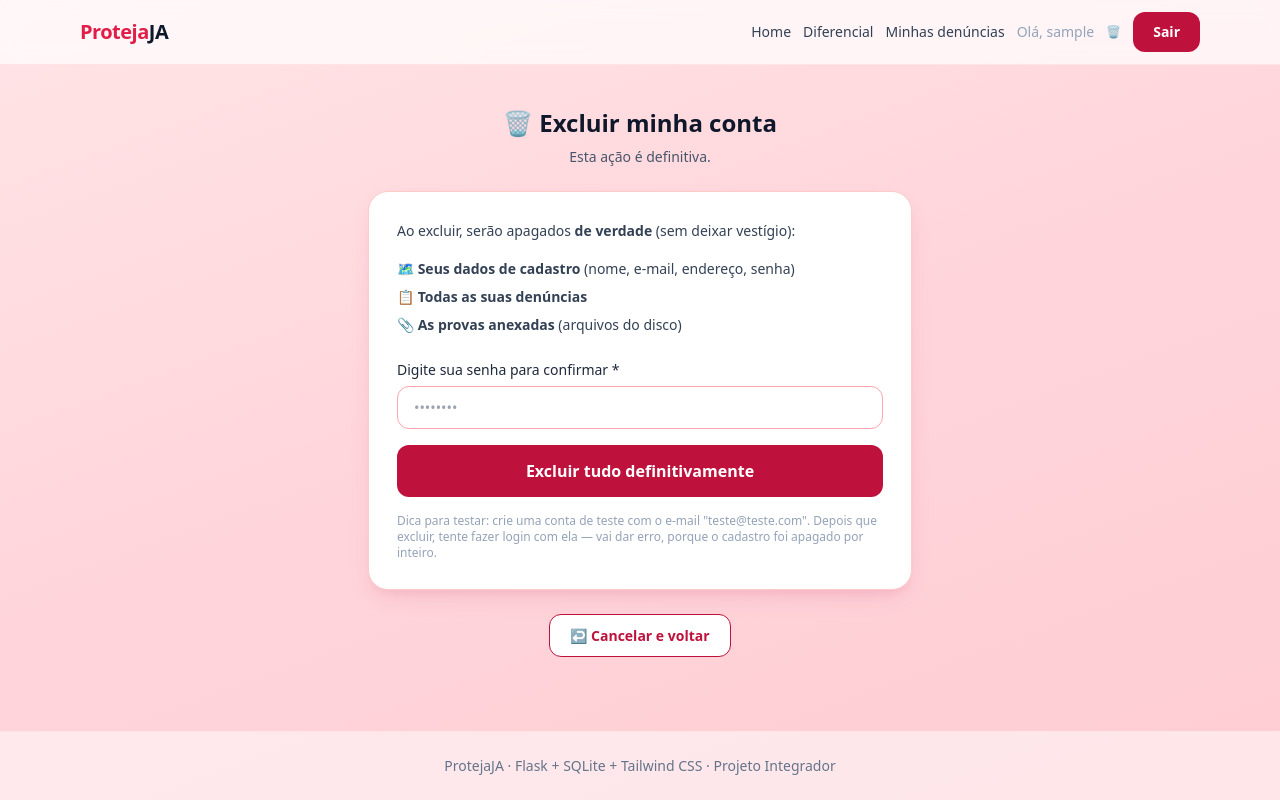
After one commit to alinedec6-ux/protejaja, a Flask app: page /excluir-conta in a window 1280 px wide. The commit adds this page. Run offline with Flask 3, Linux system fonts and the light colour scheme; the visitor is signed in with stand-in values (Sample User, id 1); data comes from the database, SQL or seed files in the repository; some libraries are stand-ins or nearby versions.

Commit message:
Adiciona exclusao de conta definitiva (apaga cadastro, denuncias e provas); troca placeholder p/ Hipermercado; remove arquivo vazio Project

```diff
--- a/backend/app.py
+++ b/backend/app.py
@@ -231,4 +231,26 @@ def create_app():
             return redirect(url_for("denuncias"))
         return render_template("ver_denuncia.html", denuncia=denuncia)
 
+    @app.route("/excluir-conta", methods=["GET", "POST"])
+    @login_obrigatorio
+    def excluir_conta():
+        user_id = session["user_id"]
+        usuario = db.usuario_por_id(user_id)
+
+        if request.method == "POST":
+            senha = request.form.get("senha") or ""
+            if not check_password_hash(usuario["senha_hash"], senha):
+                flash("Senha incorreta. Nada foi excluído.", "error")
+            else:
+                for linha in db.anexos_do_usuario(user_id):
+                    caminho = os.path.join(UPLOAD_DIR, linha["anexo"])
+                    if os.path.exists(caminho):
+                        os.remove(caminho)
+                db.apagar_conta_completa(user_id)
+                session.clear()
+                flash("Sua conta e todos os seus dados foram excluídos definitivamente.", "success")
+                return redirect(url_for("home"))
+
+        return render_template("excluir_conta.html")
+
     return app
--- a/backend/database.py
+++ b/backend/database.py
@@ -142,3 +142,21 @@ def denuncias_do_usuario(user_id):
     ).fetchall()
     conn.close()
     return rows
+
+
+def anexos_do_usuario(user_id):
+    conn = get_connection()
+    rows = conn.execute(
+        "SELECT anexo FROM reports WHERE user_id = ? AND anexo IS NOT NULL",
+        (user_id,),
+    ).fetchall()
+    conn.close()
+    return rows
+
+
+def apagar_conta_completa(user_id):
+    conn = get_connection()
+    conn.execute("DELETE FROM reports WHERE user_id = ?", (user_id,))
+    conn.execute("DELETE FROM users WHERE id = ?", (user_id,))
+    conn.commit()
+    conn.close()
--- a/backend/templates/base.html
+++ b/backend/templates/base.html
@@ -20,6 +20,7 @@
                 {% if user %}
                     <a href="/denuncias" class="text-slate-700 hover:text-rose-600">Minhas denúncias</a>
                     <span class="hidden sm:inline text-slate-400">Olá, {{ user.nome.split(' ')[0] }}</span>
+                    <a href="/excluir-conta" class="text-xs font-semibold text-slate-500 hover:text-rose-600" title="Excluir minha conta">🗑️</a>
                     <a href="/logout" class="btn-rosa">Sair</a>
                 {% else %}
                     <a href="/login" class="text-slate-700 hover:text-rose-600">Entrar</a>
--- a/backend/templates/denuncias.html
+++ b/backend/templates/denuncias.html
@@ -14,7 +14,7 @@
             <div>
                 <label for="denunciado" class="campo-label">Quem você está denunciando? *</label>
                 <input type="text" id="denunciado" name="denunciado" required
-                       class="campo" placeholder="Ex.: Savegnago, loja X, empresa Y, pessoa Z..."
+                       class="campo" placeholder="Ex.: Hipermercado, loja X, empresa Y, pessoa Z..."
                        value="{{ request.form.get('denunciado', '') }}">
             </div>
 
--- /dev/null
+++ b/backend/templates/excluir_conta.html
@@ -0,0 +1,42 @@
+{% extends "base.html" %}
+
+{% block title %}Excluir conta | ProtejaJA{% endblock %}
+
+{% block content %}
+<section class="w-full max-w-xl mx-auto py-10 px-4">
+    <h1 class="text-2xl font-extrabold text-slate-900 text-center mb-2">🗑️ Excluir minha conta</h1>
+    <p class="text-sm text-slate-600 text-center mb-6">
+        Esta ação é definitiva.
+    </p>
+
+    <div class="card border-red-200">
+        <p class="text-sm text-slate-700 leading-relaxed mb-4">
+            Ao excluir, serão apagados <b>de verdade</b> (sem deixar vestígio):
+        </p>
+        <ul class="text-sm text-slate-700 space-y-2 mb-6 list-none">
+            <li>🗺️ <b>Seus dados de cadastro</b> (nome, e-mail, endereço, senha)</li>
+            <li>📋 <b>Todas as suas denúncias</b></li>
+            <li>📎 <b>As provas anexadas</b> (arquivos do disco)</li>
+        </ul>
+
+        <form method="POST" action="/excluir-conta" class="space-y-4">
+            <div>
+                <label for="senha" class="campo-label">Digite sua senha para confirmar *</label>
+                <input type="password" id="senha" name="senha" required class="campo" placeholder="••••••••">
+            </div>
+
+            <button type="submit" class="btn-rosa btn-grande w-full">Excluir tudo definitivamente</button>
+        </form>
+
+        <p class="text-xs text-slate-400 mt-4">
+            Dica para testar: crie uma conta de teste com o e-mail "teste@teste.com".
+            Depois que excluir, tente fazer login com ela — vai dar erro, porque o
+            cadastro foi apagado por inteiro.
+        </p>
+    </div>
+
+    <div class="text-center mt-6">
+        <a href="/denuncias" class="btn-contorno btn-grande">↩ Cancelar e voltar</a>
+    </div>
+</section>
+{% endblock %}
```
